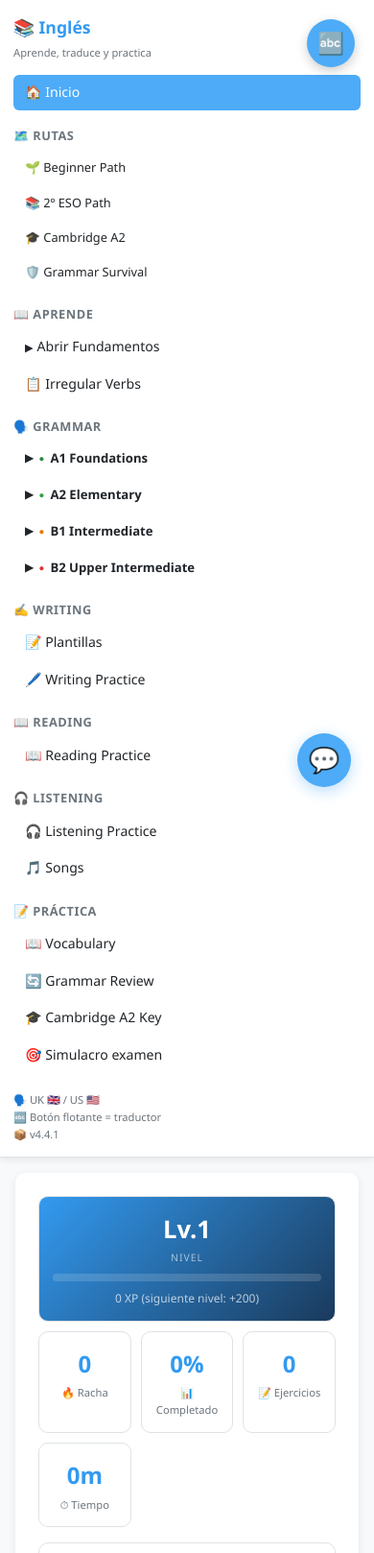
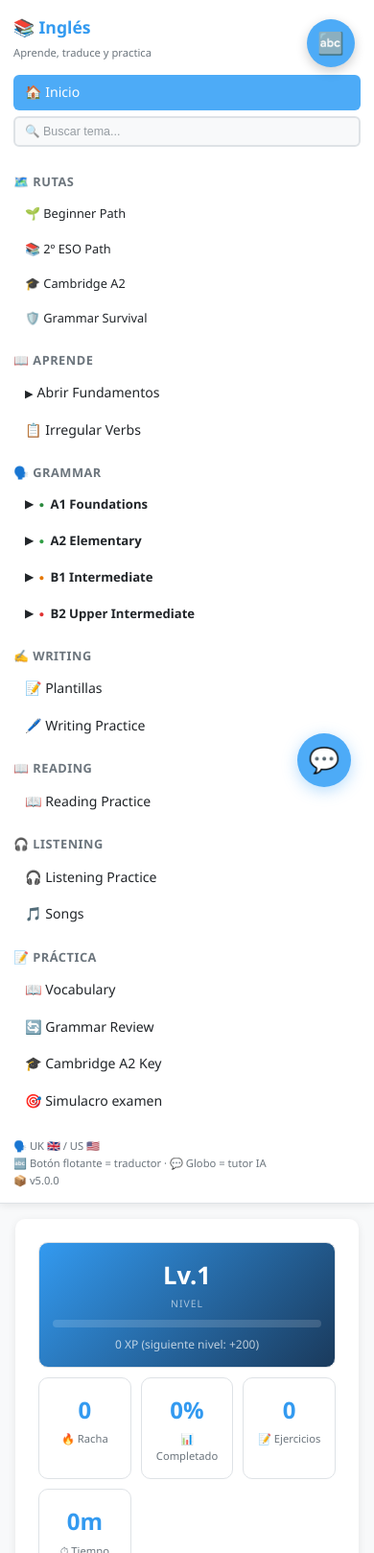
Before and after one commit to skynetdelbarbas-dot/ing-2eso-repaso, a website: page index.html in a window 390 px wide. Shown: the top 1618 px of the page at 96% size. Drawn offline with Linux system fonts and the light colour scheme.

Commit message:
feat: sidebar search + footer update v5.0.0
- Add search bar at top of sidebar (filters all topics)
- Add chatbot reference to footer
- Bump version to 5.0.0

```diff
--- a/index.html
+++ b/index.html
@@ -15,6 +15,9 @@ body{font-family:'Segoe UI',system-ui,sans-serif;background:var(--bg);color:var(
 .sidebar h2{font-size:0.8rem;text-transform:uppercase;letter-spacing:.5px;color:var(--text2);margin:16px 0 6px}
 .sidebar a{display:block;padding:7px 12px;border-radius:6px;color:var(--text);text-decoration:none;font-size:0.88rem;margin-bottom:2px;transition:all .15s;cursor:pointer}
 .sidebar a:hover,.sidebar a.active{background:var(--primary);color:#fff}
+.sidebar-search{width:100%;padding:7px 10px;border-radius:6px;border:2px solid var(--border);font-size:0.78rem;margin-bottom:10px;background:var(--bg);color:var(--text);transition:border-color .2s;outline:none}
+.sidebar-search:focus{border-color:var(--primary)}
+.sidebar-search::placeholder{color:var(--text2);opacity:0.7}
 .gram-toggle{cursor:pointer;user-select:none;display:flex;align-items:center;gap:4px;padding:7px 12px;border-radius:6px;font-size:0.88rem;margin-bottom:2px;color:var(--text);transition:all .15s}
 .gram-toggle:hover{background:var(--primary);color:#fff}
 .gram-toggle .arr,.cefr-toggle .arr{font-size:0.7rem;transition:transform .2s;display:inline-block}
@@ -146,6 +149,7 @@ input.correct,textarea.correct{border-color:var(--success)!important;background:
   <h1>📚 Inglés</h1>
   <div class="subtitle">Aprende, traduce y practica</div>
   <a onclick="show('home')" class="active" id="nh" style="margin-bottom:6px">🏠 Inicio</a>
+  <input type="text" class="sidebar-search" id="sidebar-search" placeholder="🔍 Buscar tema..." oninput="filterSidebar(this.value)">
   <h2>🗺️ RUTAS</h2>
   <a onclick="show('home')" style="font-size:0.8rem">🌱 Beginner Path</a>
   <a onclick="show('home')" style="font-size:0.8rem">📚 2º ESO Path</a>
@@ -235,7 +239,7 @@ input.correct,textarea.correct{border-color:var(--success)!important;background:
   <a onclick="show('grammar-review')" id="ngr">🔄 Grammar Review</a>
   <a onclick="show('cambridge-a2')" id="nca">🎓 Cambridge A2 Key</a>
   <a onclick="show('simulacro')" id="nsim">🎯 Simulacro examen</a>
-  <div style="margin-top:20px;font-size:0.7rem;color:var(--text2)"><p>🗣️ UK 🇬🇧 / US 🇺🇸</p><p>🔤 Botón flotante = traductor</p><p>📦 v4.4.1</p></div>
+  <div style="margin-top:20px;font-size:0.7rem;color:var(--text2)"><p>🗣️ UK 🇬🇧 / US 🇺🇸</p><p>🔤 Botón flotante = traductor · 💬 Globo = tutor IA</p><p>📦 v5.0.0</p></div>
 </nav>
 <main class="main" id="main-content"></main>
 </div>
@@ -292,7 +296,7 @@ const PAGE_MAP = {
   'grammar-review':'grammar-review.html','cambridge-a2':'cambridge-a2.html',
   'songs':'canciones.html'};
 
-var APP_VERSION = '4.5.0';
+var APP_VERSION = '5.0.0';
 
 function show(name) {
   document.querySelectorAll('.sidebar a').forEach(a=>a.classList.remove('active'));
@@ -516,7 +520,21 @@ function toggleCEFR(level) {
   s.classList.toggle('open');
 }
 
-// ==================== FUNDAMENTOS TOGGLE ====================
+// ==================== SIDEBAR SEARCH ====================
+function filterSidebar(query) {
+  var q = query.toLowerCase().trim();
+  var links = document.querySelectorAll('.sidebar a, .cefr-toggle, .gram-toggle, .sidebar h2');
+  links.forEach(function(el) {
+    if (el.tagName === 'H2') { return; } // always show headings
+    var text = el.textContent.toLowerCase();
+    el.style.display = (!q || text.includes(q)) ? '' : 'none';
+  });
+  // Also filter submenu items
+  document.querySelectorAll('.cefr-sub a, .gram-sub a').forEach(function(a) {
+    if (!q) { a.style.display = ''; return; }
+    a.style.display = a.textContent.toLowerCase().includes(q) ? '' : 'none';
+  });
+}
 function toggleFund() {
   const t = document.getElementById('ft');
   const s = document.getElementById('fs');
```
